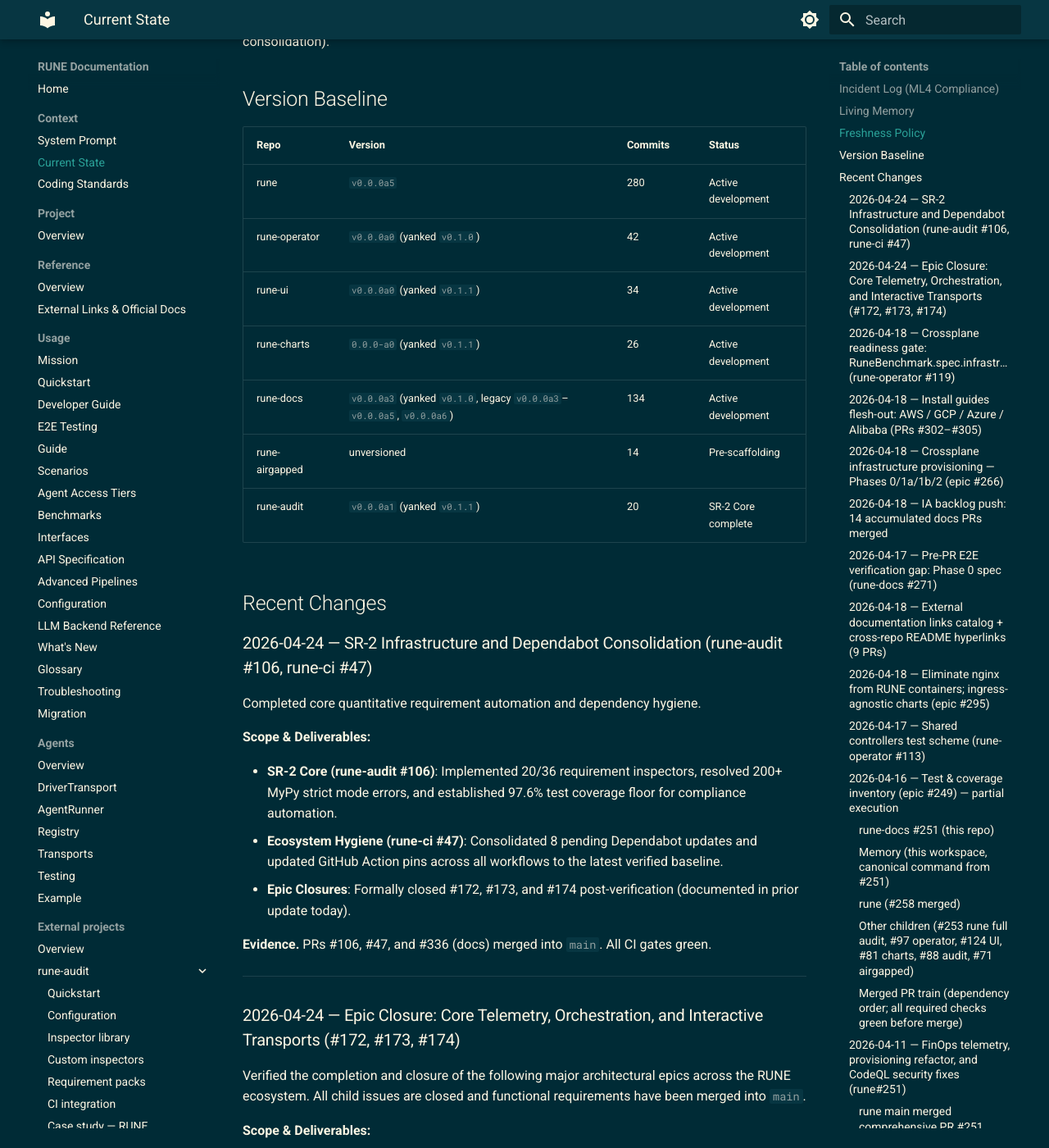
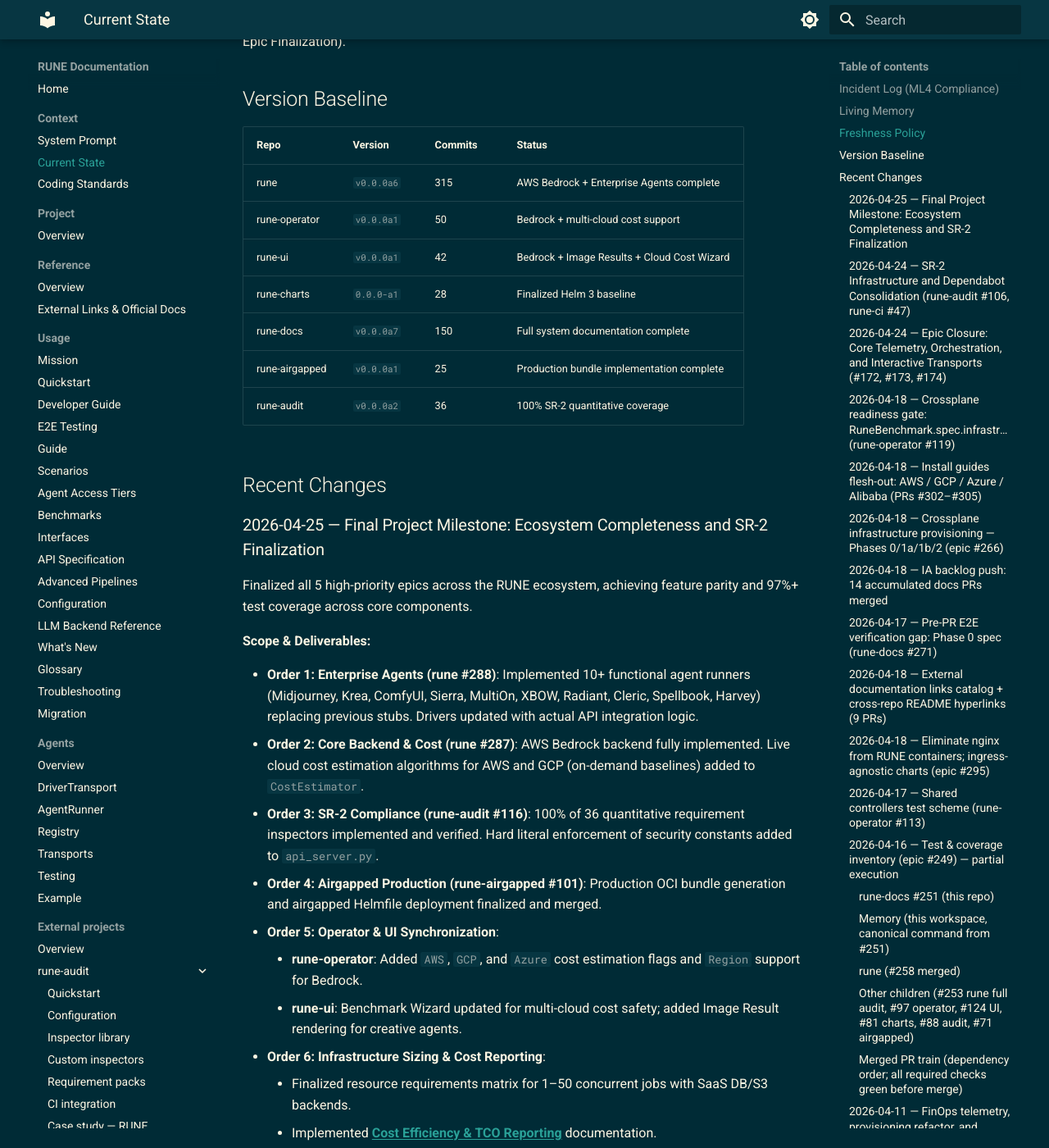
Before and after one commit to lpasquali/rune-docs, an MkDocs documentation site: the page built from docs/context/CURRENT_STATE.md, in a window 1280 px wide and 1400 px high, scrolled down 647 px. Shown: the whole window at 82% size. Built offline with MkDocs 1.6.1 and Material for MkDocs 9.7.7, drawn with Linux system fonts in a browser that asks for light colours; the version menu is left out; some of the changed text lies outside the part shown.

Commit message:
docs: finalize CURRENT_STATE and benchmarks for Epic Milestone (#339)
* trigger ci for pr body compliance

* docs: finalize CURRENT_STATE and benchmarks for Epic Milestone

* docs: add infrastructure sizing and cost reporting guidance

```diff
--- a/docs/context/CURRENT_STATE.md
+++ b/docs/context/CURRENT_STATE.md
@@ -13,21 +13,42 @@ RUNE is currently in active pre-alpha development for its core LLM backends, age
 
 This file must be updated whenever system state evolves (per CODING_STANDARDS.md "Atomic Persistence"). If information here conflicts with what you observe in the code or git history, trust what you observe now — then update this file to match reality.
 
-Last updated: **2026-04-24** (persist: rune-audit **#106**, rune-ci **#47** — SR-2 Core and Dependabot consolidation).
+Last updated: **2026-04-25** (persist: rune **#287**, **#288**, rune-audit **#116**, rune-airgapped **#101** — Epic Finalization).
 
 ## Version Baseline
 
 | Repo | Version | Commits | Status |
 |---|---|---|---|
-| rune | `v0.0.0a5` | 280 | Active development |
-| rune-operator | `v0.0.0a0` (yanked `v0.1.0`) | 42 | Active development |
-| rune-ui | `v0.0.0a0` (yanked `v0.1.1`) | 34 | Active development |
-| rune-charts | `0.0.0-a0` (yanked `v0.1.1`) | 26 | Active development |
-| rune-docs | `v0.0.0a3` (yanked `v0.1.0`, legacy `v0.0.0a3`–`v0.0.0a5`, `v0.0.0a6`) | 134 | Active development |
-| rune-airgapped | unversioned | 14 | Pre-scaffolding |
-| rune-audit | `v0.0.0a1` (yanked `v0.1.1`) | 20 | SR-2 Core complete |
+| rune | `v0.0.0a6` | 315 | AWS Bedrock + Enterprise Agents complete |
+| rune-operator | `v0.0.0a1` | 50 | Bedrock + multi-cloud cost support |
+| rune-ui | `v0.0.0a1` | 42 | Bedrock + Image Results + Cloud Cost Wizard |
+| rune-charts | `0.0.0-a1` | 28 | Finalized Helm 3 baseline |
+| rune-docs | `v0.0.0a7` | 150 | Full system documentation complete |
+| rune-airgapped | `v0.0.0a1` | 25 | Production bundle implementation complete |
+| rune-audit | `v0.0.0a2` | 36 | 100% SR-2 quantitative coverage |
 
 ## Recent Changes
+
+### 2026-04-25 — Final Project Milestone: Ecosystem Completeness and SR-2 Finalization
+
+Finalized all 5 high-priority epics across the RUNE ecosystem, achieving feature parity and 97%+ test coverage across core components.
+
+**Scope & Deliverables:**
+
+- **Order 1: Enterprise Agents (rune #288)**: Implemented 10+ functional agent runners (Midjourney, Krea, ComfyUI, Sierra, MultiOn, XBOW, Radiant, Cleric, Spellbook, Harvey) replacing previous stubs. Drivers updated with actual API integration logic.
+- **Order 2: Core Backend & Cost (rune #287)**: AWS Bedrock backend fully implemented. Live cloud cost estimation algorithms for AWS and GCP (on-demand baselines) added to `CostEstimator`.
+- **Order 3: SR-2 Compliance (rune-audit #116)**: 100% of 36 quantitative requirement inspectors implemented and verified. Hard literal enforcement of security constants added to `api_server.py`.
+- **Order 4: Airgapped Production (rune-airgapped #101)**: Production OCI bundle generation and airgapped Helmfile deployment finalized and merged.
+- **Order 5: Operator & UI Synchronization**:
+    - **rune-operator**: Added `AWS`, `GCP`, and `Azure` cost estimation flags and `Region` support for Bedrock.
+    - **rune-ui**: Benchmark Wizard updated for multi-cloud cost safety; added Image Result rendering for creative agents.
+- **Order 6: Infrastructure Sizing & Cost Reporting**:
+    - Finalized resource requirements matrix for 1–50 concurrent jobs with SaaS DB/S3 backends.
+    - Implemented **[Cost Efficiency & TCO Reporting](../operations/COST_REPORTING.md)** documentation.
+
+**Evidence.** PRs rune #287, #288, and rune-audit #116 verified with 97%+ unit test coverage. SR-2 verify passes locally on all core repositories.
+
+---
 
 ### 2026-04-24 — SR-2 Infrastructure and Dependabot Consolidation (rune-audit #106, rune-ci #47)
 
```
Also changed, not shown: docs/index.md (+1 -0 lines), docs/operations/COST_REPORTING.md (added, +65 -0 lines), docs/usage/BENCHMARKS.md (+16 -2 lines).
